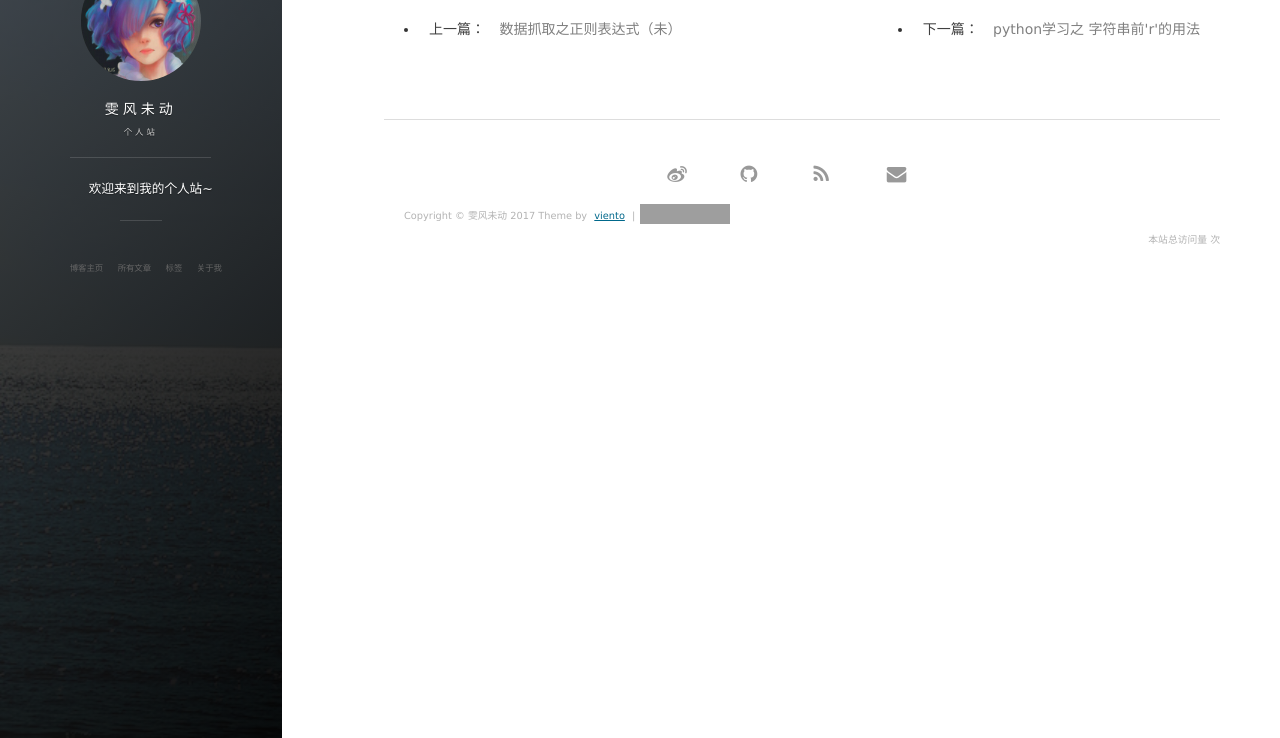
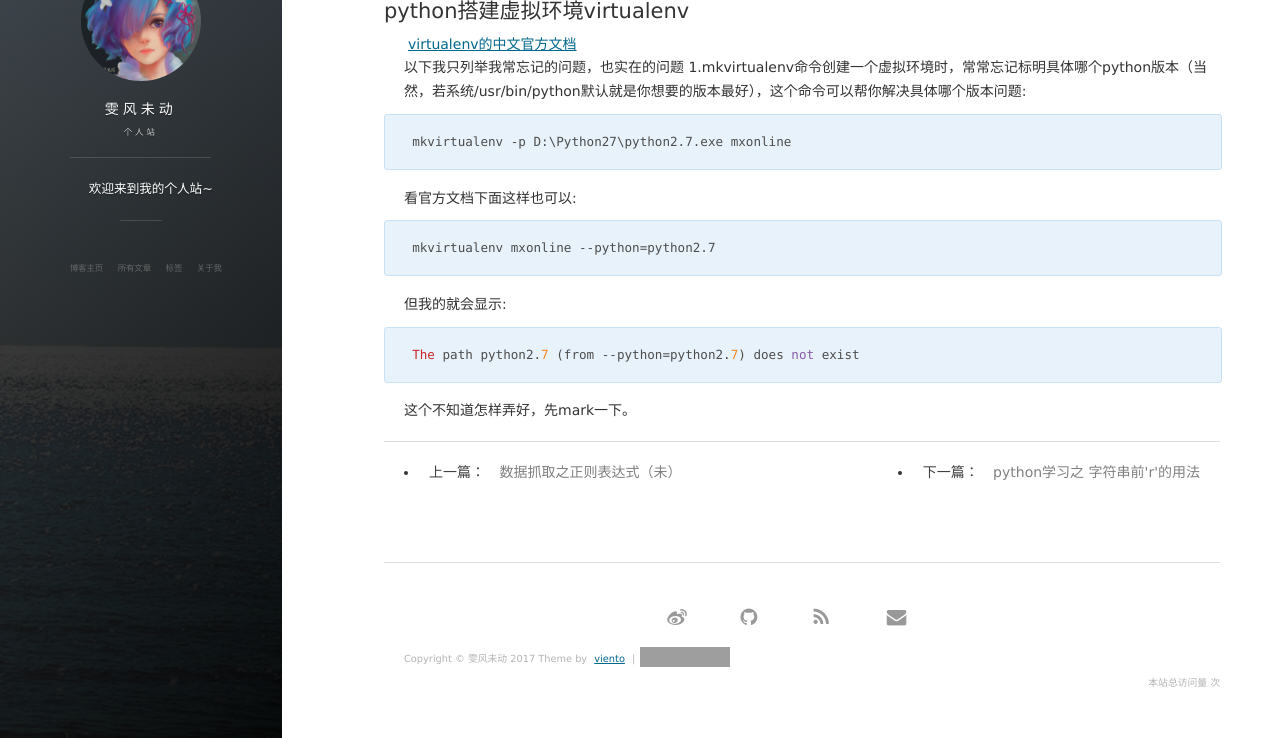
Before and after one commit to dawven/one, a Jekyll site: the page built from _posts/2017-02-11-Django.md, in a window 1280 px wide and 1230 px high. Shown: the part 492-1230 px from the top of the window. Built offline with Jekyll 4.4.1, drawn with Linux system fonts in a browser that asks for light colours; nearby versions of some CDN libraries; comment, search, counter and statistics services are not loaded; grey boxes are pictures that could not be loaded.

Commit message:
增加django学习内容心得疑惑

```diff
--- a/_posts/2017-02-11-Django.md
+++ b/_posts/2017-02-11-Django.md
@@ -9,3 +9,20 @@ tag: Django
 ## xmind思维导图
 
  ![](https://raw.githubusercontent.com/pangkanghua/pangkanghua.github.io/master/images/posts/Django/image01.png)
+
+## python搭建虚拟环境virtualenv
+[virtualenv的中文官方文档](http://virtualenv-chinese-docs.readthedocs.io/en/latest/)
+以下我只列举我常忘记的问题，也实在的问题
+1.mkvirtualenv命令创建一个虚拟环境时，常常忘记标明具体哪个python版本（当然，若系统/usr/bin/python默认就是你想要的版本最好），这个命令可以帮你解决具体哪个版本问题:
+
+    mkvirtualenv -p D:\Python27\python2.7.exe mxonline
+
+看官方文档下面这样也可以:
+
+    mkvirtualenv mxonline --python=python2.7
+
+但我的就会显示:
+
+    The path python2.7 (from --python=python2.7) does not exist
+
+这个不知道怎样弄好，先mark一下。
```
